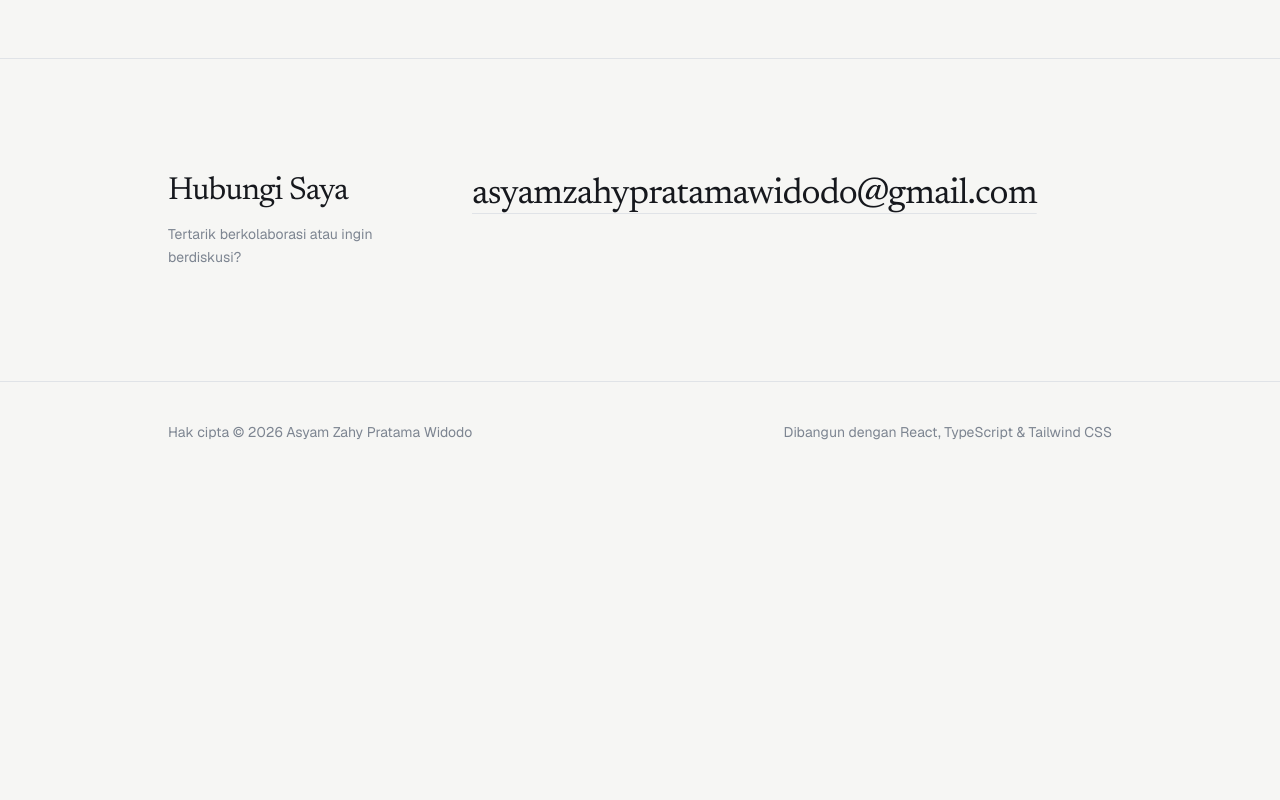
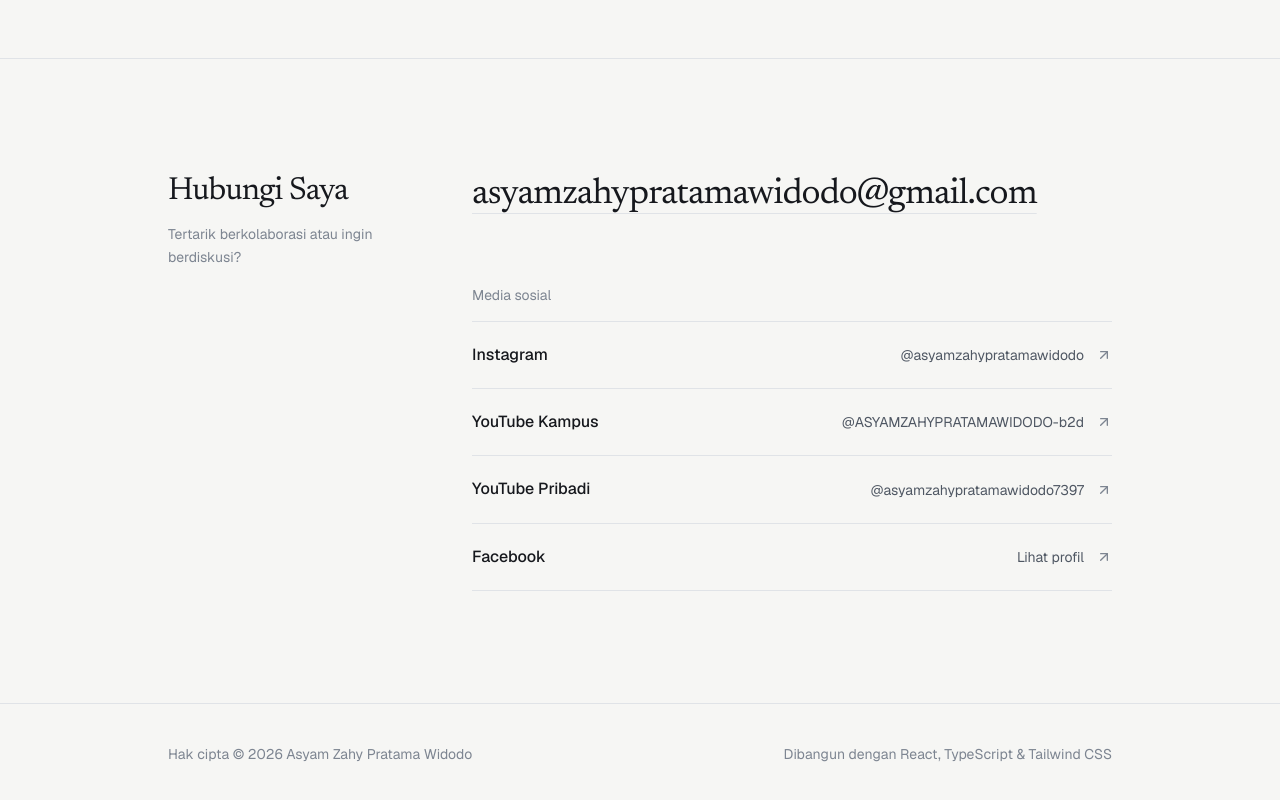
Before and after one commit to asyamzahy/asyamzahy.github.io, a React (Vite) app: page / in a window 1280 px wide. Shown: the part 4803-5603 px from the top of the page. Before the commit the page ends 5285 px from the top, so only its background shows below. Built offline with nearby package versions, Linux system fonts and the light colour scheme.

Commit message:
Add files via upload

```diff
--- a/src/sections/Contact.tsx
+++ b/src/sections/Contact.tsx
@@ -1,44 +1,72 @@
+import { ArrowUpRight } from 'lucide-react';
 import { useLanguage } from '../context/LanguageContext';
 import Section from '../components/Section';
 
 const EMAIL = 'asyamzahypratamawidodo@gmail.com';
 
-/* Isi url untuk menampilkan tautan. Yang masih kosong otomatis disembunyikan. */
+/* Isi url untuk menampilkan tautan. Yang url-nya kosong otomatis disembunyikan. */
 const socials = [
-  { label: 'GitHub', url: '' },
-  { label: 'LinkedIn', url: '' },
-  { label: 'Instagram', url: '' },
+  {
+    label: { id: 'Instagram', en: 'Instagram' },
+    handle: { id: '@asyamzahypratamawidodo', en: '@asyamzahypratamawidodo' },
+    url: 'https://www.instagram.com/asyamzahypratamawidodo',
+  },
+  {
+    label: { id: 'YouTube Kampus', en: 'YouTube (Campus)' },
+    handle: { id: '@ASYAMZAHYPRATAMAWIDODO-b2d', en: '@ASYAMZAHYPRATAMAWIDODO-b2d' },
+    url: 'https://www.youtube.com/@ASYAMZAHYPRATAMAWIDODO-b2d',
+  },
+  {
+    label: { id: 'YouTube Pribadi', en: 'YouTube (Personal)' },
+    handle: { id: '@asyamzahypratamawidodo7397', en: '@asyamzahypratamawidodo7397' },
+    url: 'https://www.youtube.com/@asyamzahypratamawidodo7397',
+  },
+  {
+    label: { id: 'Facebook', en: 'Facebook' },
+    handle: { id: 'Lihat profil', en: 'View profile' },
+    url: 'https://www.facebook.com/share/19jgV9ztLR/',
+  },
+  { label: { id: 'GitHub', en: 'GitHub' }, handle: { id: '', en: '' }, url: '' },
+  { label: { id: 'LinkedIn', en: 'LinkedIn' }, handle: { id: '', en: '' }, url: '' },
 ];
 
 export default function Contact() {
-  const { t } = useLanguage();
+  const { t, lang } = useLanguage();
+  const l = lang as 'id' | 'en';
   const visibleSocials = socials.filter((s) => s.url);
 
   return (
     <Section id="contact" title={t.contact.title} subtitle={t.contact.subtitle}>
       <a
         href={`mailto:${EMAIL}`}
-        className="break-all font-serif text-2xl leading-snug tracking-tight text-ink underline decoration-line decoration-1 underline-offset-[10px] transition-colors duration-200 hover:decoration-accent sm:text-4xl"
+        className="break-words font-serif text-[1.1rem] leading-snug tracking-tight text-ink underline decoration-line decoration-1 underline-offset-[10px] transition-colors duration-200 hover:decoration-accent min-[400px]:text-xl sm:text-3xl lg:text-4xl"
         id="contact-email-btn"
       >
         {EMAIL}
       </a>
 
       {visibleSocials.length > 0 && (
-        <ul className="mt-12 flex flex-wrap gap-x-8 gap-y-3 text-sm">
+        <div className="mt-16">
+          <h3 className="mb-4 text-sm text-faint">{l === 'id' ? 'Media sosial' : 'Social media'}</h3>
+          <ul className="border-b border-line">
             {visibleSocials.map((s) => (
-            <li key={s.label}>
+              <li key={s.label.id} className="border-t border-line">
                 <a
                   href={s.url}
                   target="_blank"
                   rel="noopener noreferrer"
-                className="text-muted underline decoration-line underline-offset-[6px] transition-colors hover:text-ink hover:decoration-accent"
+                  className="group flex items-center justify-between gap-6 py-5"
                 >
-                {s.label}
+                  <span className="whitespace-nowrap font-medium text-ink">{s.label[l]}</span>
+                  <span className="flex min-w-0 items-center gap-3 text-sm text-muted transition-colors duration-200 group-hover:text-ink">
+                    <span className="hidden truncate sm:inline">{s.handle[l]}</span>
+                    <ArrowUpRight className="h-4 w-4 shrink-0 text-faint transition-transform duration-200 group-hover:-translate-y-0.5 group-hover:translate-x-0.5 group-hover:text-accent" />
+                  </span>
                 </a>
               </li>
             ))}
           </ul>
+        </div>
       )}
     </Section>
   );
```
Lines whose indentation alone changed are shown as unchanged.
